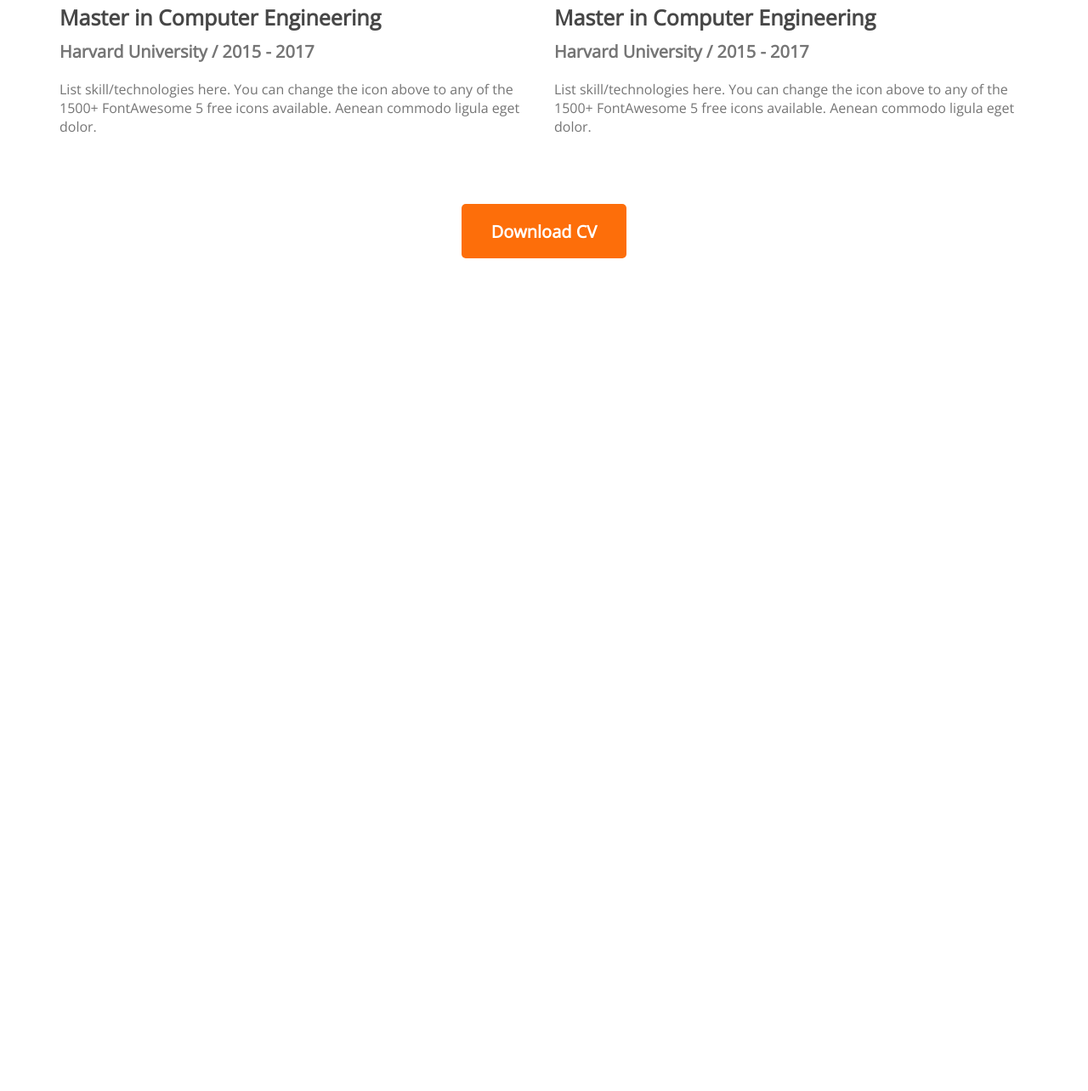
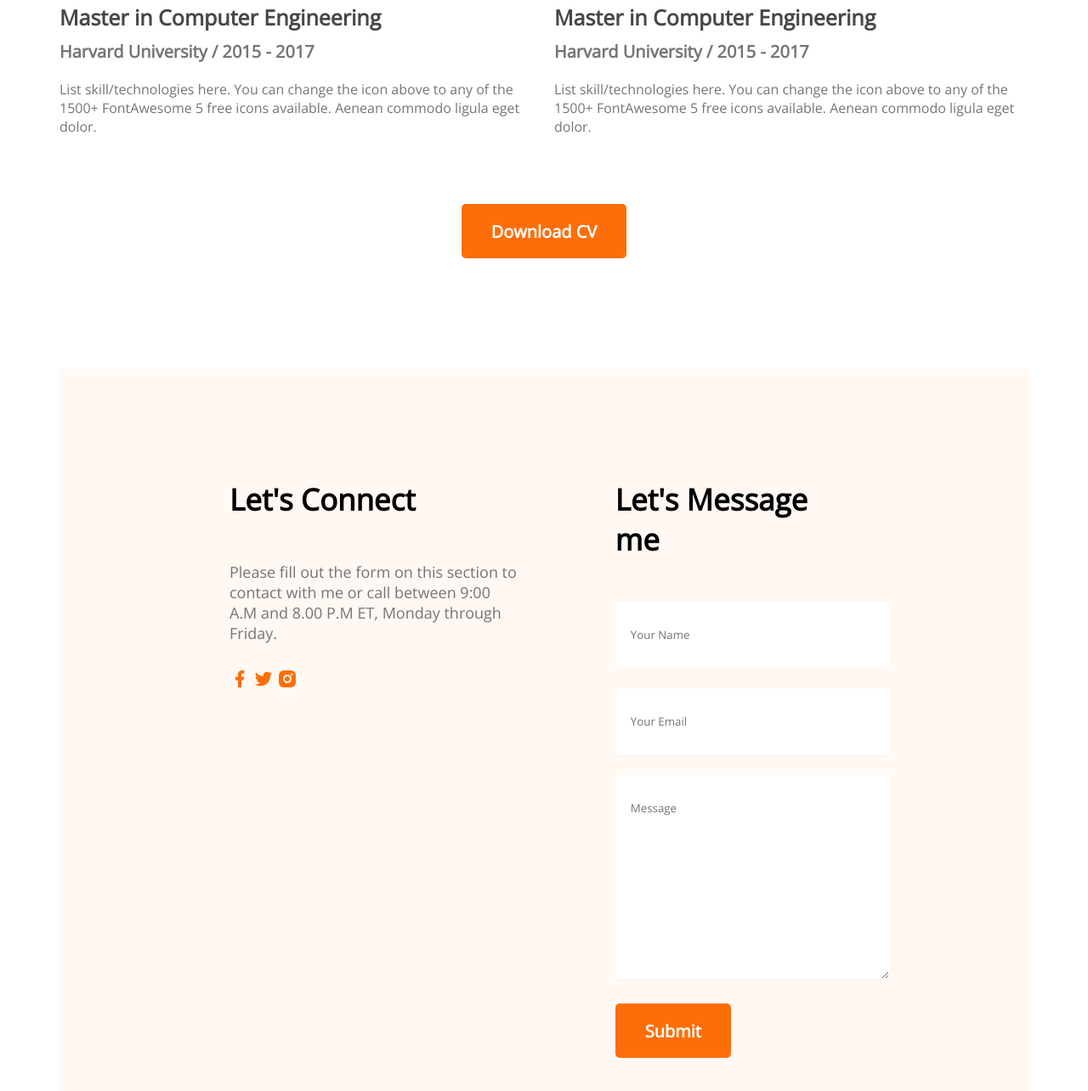
Before and after one commit to islamajbul/developer-portfolio, a plain HTML site: page index.html in a window 1280 px wide. Shown: the part 2769-4053 px from the top of the page at 85% size. Before the commit the page ends 3073 px from the top, so only its background shows below. Drawn offline with nearby package versions, Linux system fonts and the light colour scheme.

Commit message:
contact us added

```diff
--- a/index.html
+++ b/index.html
@@ -137,6 +137,32 @@
                 <button class="btn-primary">Download CV</button>
             </div>
         </section>
+        <!-- contact section -->
+        <section class="contact">
+            <div>
+                <h3 class="section-title">Let's Connect</h3>
+                <p class="section-description">Please fill out the form on this section to contact with me or call between 9:00 A.M and 8.00 P.M ET, Monday through Friday.</p>
+                <a href="">
+                    <img src="images/icons/facebook.png" alt="">
+                </a>
+                <a href="">
+                    <img src="images/icons/twitter.png" alt="">
+                </a>
+                <a href="">
+                    <img src="images/icons/insta.png" alt="">
+                </a>
+            </div>
+            <div>
+                <h3 class="section-title">Let's Message me</h3>
+                <form action="">
+                    <input type="text" name="" id="" placeholder="Your Name">
+                    <input type="email" name="" id="" placeholder="Your Email">
+                    <textarea name="" id="" cols="30" rows="10" placeholder="Message"></textarea>
+                    <input class="btn-primary" type="submit" value="Submit">
+                </form>
+            </div>
+
+        </section>
     </main>
     <footer>
 
--- a/styles/portfolio.css
+++ b/styles/portfolio.css
@@ -179,3 +179,23 @@ section {
     margin-top: 50px;
     text-align: center;
 }
+
+/* contact styles */
+.contact{
+    display: flex;
+    gap: 110px;
+    background: #FFF8F3;
+    padding: 130px 200px;
+}
+.contact .section-title{
+    text-align: left;
+}
+.contact input[type="text"], input[type="email"], textarea{
+    margin-bottom: 24px;
+    border: 0;
+    width: 100%;
+    padding: 30px 18px;
+}
+.contact a{
+    text-decoration: none;
+}
```
